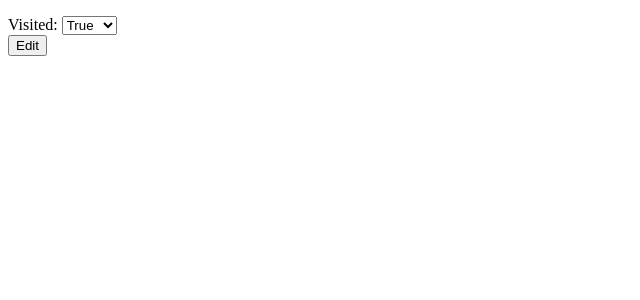
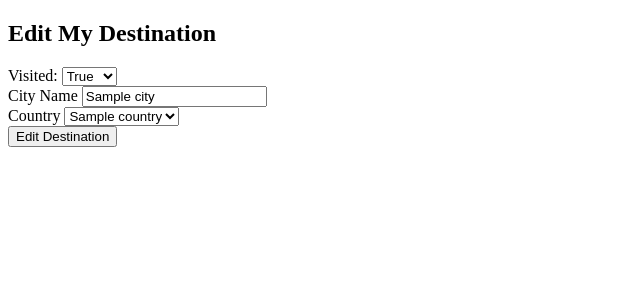
Before and after one commit to AmyBrowneDesigns/Travel_Bucket_List, a Flask app: page /cities/1/edit in a window 1280 px wide. Shown: the top 300 px of the page, without its empty margins (0-640 px from the left). Run offline with Flask 2, Linux system fonts and the light colour scheme; a database or web service that is not in the repository returns one stand-in record (values such as "Sample title"); some libraries are stand-ins or nearby versions.

Commit message:
MVP finished

```diff
--- a/controllers/cities_controller.py
+++ b/controllers/cities_controller.py
@@ -55,15 +55,15 @@ def edit_city(id):
 
 #update
 #put
-# @cities_blueprint.route("/cities/<id>", methods=['POST'])
-# def update_city(id):
-#     name = request.form ['name']
-#     visited = request.form['visited']
-#     country_id = request.form['country_id']
-#     country = country_repository.select(user_id)
-#     city = City(name, visited, country_id)
-#     city_repository.update(city)
-#     return redirect('/cities')
+@cities_blueprint.route("/cities/<id>", methods=['POST'])
+def update_city(id):
+    name = request.form ['name']
+    visited = request.form['visited']
+    country_id = request.form['country_id']
+    country = country_repository.select(country_id)
+    city = City(name, country, visited, id)
+    city_repository.update(city)
+    return redirect('/cities')
 
 
 
--- a/repositories/city_repository.py
+++ b/repositories/city_repository.py
@@ -53,9 +53,8 @@ def delete(id):
     run_sql(sql, values)
 
 def update(city):
-    sql = "UPDATE cities SET (name, country_id, visited) = (%s, &s, %s) WHERE id = %s"
+    sql = "UPDATE cities SET (name, country_id, visited) = (%s, %s, %s) WHERE id = %s"
     values = [city.name, city.country.id, city.visited, city.id]
-    print (values)
     run_sql(sql, values)
 
     #find update terminal command to check test.
--- a/repositories/country_repository.py
+++ b/repositories/country_repository.py
@@ -48,7 +48,7 @@ def delete(id):
     run_sql(sql, values)
 
 def update(country):
-    sql = "UPDATE country SET (name) = %s WHERE id = %s"
+    sql = "UPDATE countries SET name = %s WHERE id = %s"
     values = [country.name, country.id]
     run_sql(sql, values)
 
--- a/templates/cities/edit.html
+++ b/templates/cities/edit.html
@@ -1,12 +1,13 @@
 {% extends "base.html" %}
 {% block content %}
 
-<form action="/cities/{{city.id}}" method='post'
-></form>
+<h2>Edit My Destination</h2>
+
+<form action="/cities/{{city.id}}" method='post'>
 
 <div>
-    <label for="Visited">Visited:</label>
-    <select id="Visited" name="Visited">
+    <label for="visited">Visited:</label>
+    <select id="visited" name="visited">
     <option value="True"
         {% if city.visited == True %} selected = 'selected' {% endif %} >True</option>
 
@@ -16,8 +17,28 @@
     </select>
 
 <!-- done after 5pm -->
-    <form action="/cities/{{ city.id }}/edit" method="POST"><input type="Submit" value="Edit">
-    </form>
+<div>
+    <label for="name">City Name</label>
+    <input type="text" id='name' name='name' value='{{city.name}}'>
+</div>
+
+<div>
+    <label for="country">Country</label>
+    <select name="country_id" id="country">
+        {% for country in all_countries %}
+            {% if country.id == city.country.id %}
+            <option value="{{ country.id}}" selected>{{ country.name }}</option>
+            {% else %}
+            <option value="{{ country.id}}">{{ country.name }}</option>
+            {%endif%}
+        {% endfor %}
+    </select>
+</div>
+
+
+<input type="submit" value='Edit Destination'>
+</form>
+
 
 </div>
 
--- a/templates/cities/index.html
+++ b/templates/cities/index.html
@@ -9,6 +9,8 @@
 {% for city in template_cities %}
 <div>
     <h4>{{ city.name }}</h4>
+    <p>{{ city.country.name }}</p>
+    <p>Visited: {{ city.visited }}</p>
 </div>
 
 
--- a/templates/cities/new.html
+++ b/templates/cities/new.html
@@ -9,6 +9,9 @@
         <label for="name">City Name</label>
         <input type="text" id='name' name='name'>
     </div>
+    <!-- <div>
+        <label for="name">Country Name</label><input type="name" name='name'>
+    </div> -->
     <div>
         <label for="country">Country</label>
         <select name="country_id" id="country">
```
Also changed, not shown: controllers/countries_controller.py (+6 -6 lines), templates/countries/edit.html (+10 -3 lines), templates/countries/index.html (+8 -7 lines), templates/countries/new.html (+8 -3 lines).
